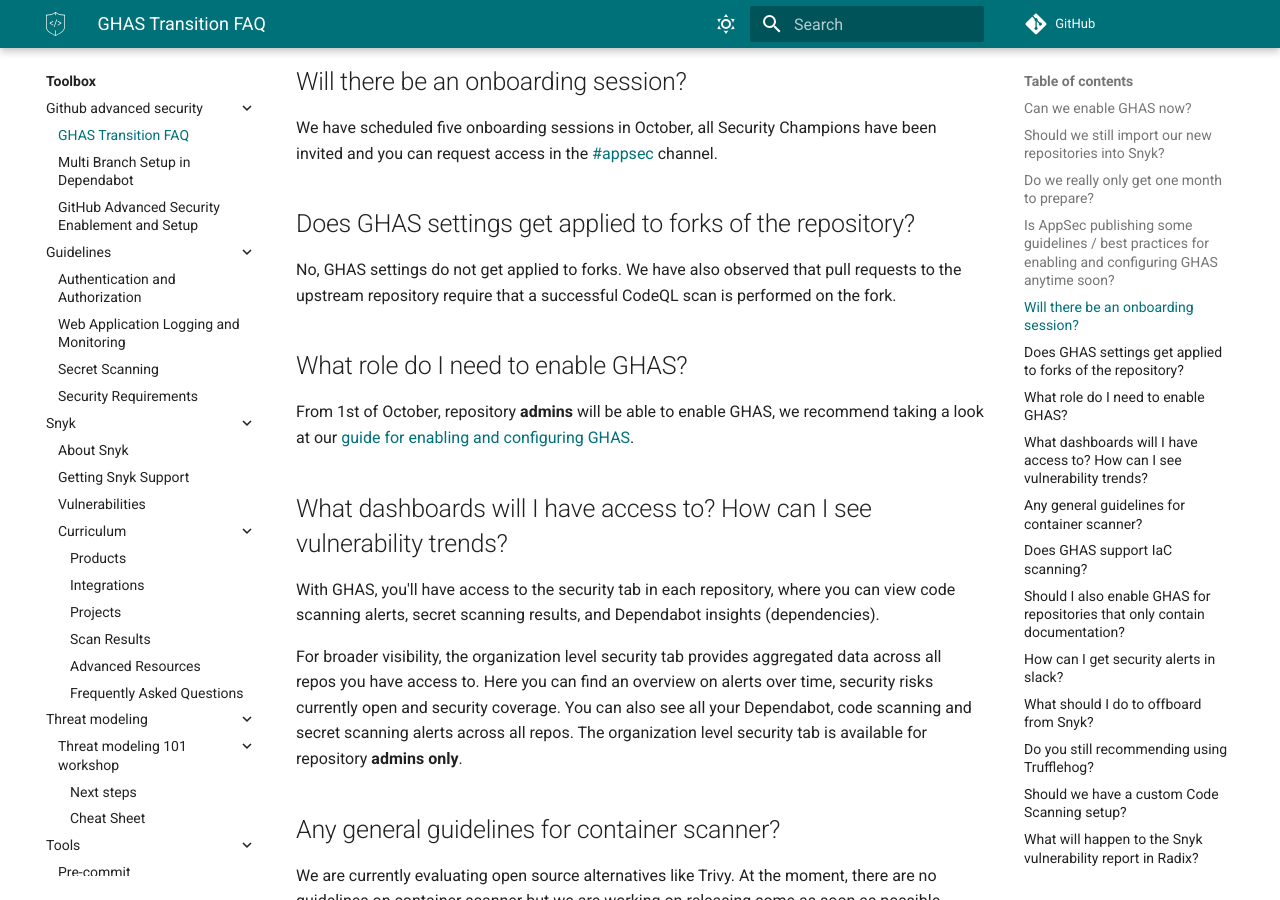
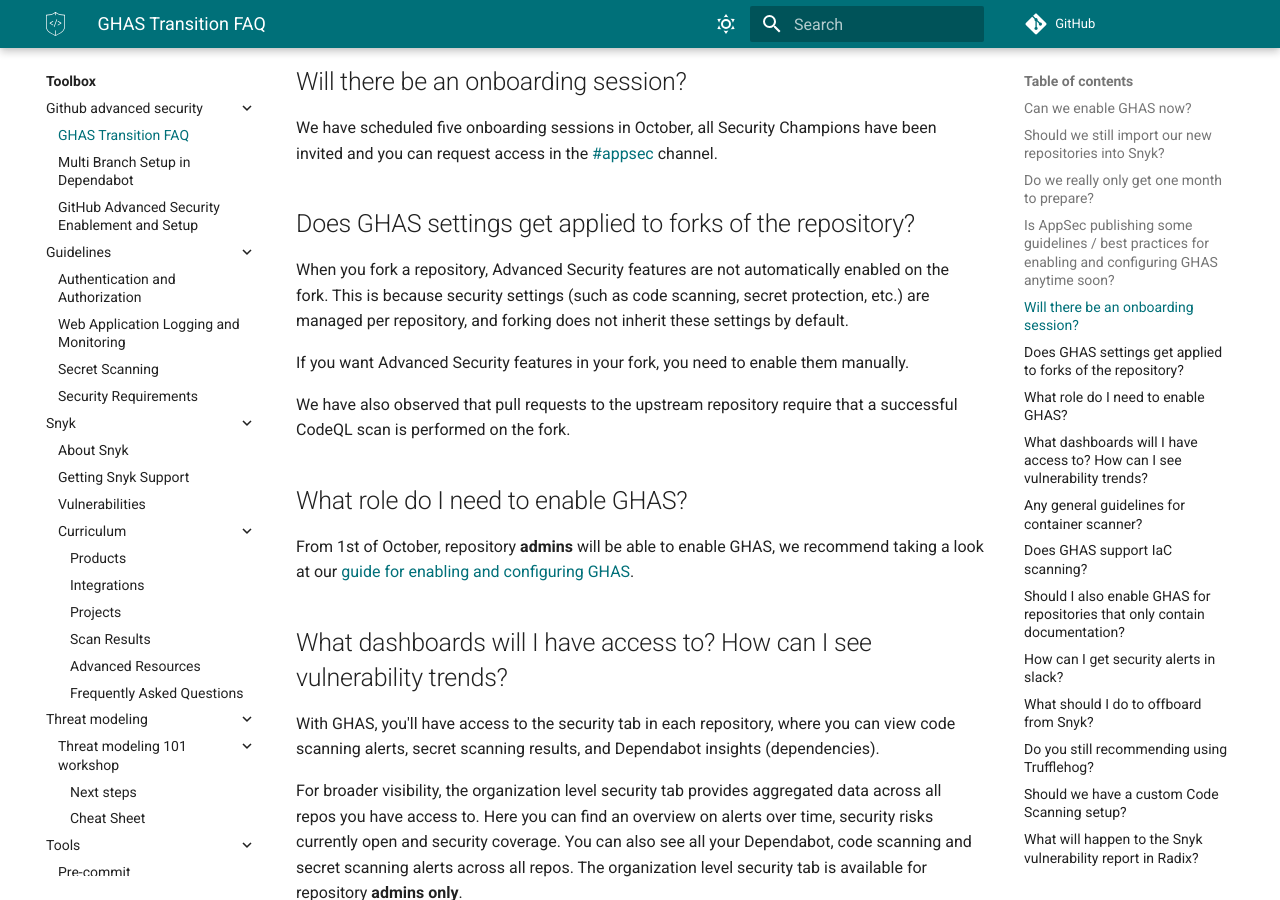
Before and after one commit to equinor/appsec, an MkDocs documentation site: the page built from docs/toolbox/github-advanced-security/faq.md, in a window 1280 px wide and 900 px high, scrolled down 793 px. Built offline with MkDocs 1.6.1 and Material for MkDocs 9.7.7, drawn with Linux system fonts in a browser that asks for light colours; some web fonts are replaced; comment, search, counter and statistics services are not loaded.

Commit message:
docs(faq): More detail and clearer answer to GHAS settings on forks

```diff
--- a/docs/toolbox/github-advanced-security/faq.md
+++ b/docs/toolbox/github-advanced-security/faq.md
@@ -23,7 +23,13 @@
 
 ## Does GHAS settings get applied to forks of the repository?
 
-No, GHAS settings do not get applied to forks. We have also observed that pull requests to the upstream repository require that a successful CodeQL scan is performed on the fork.
+When you fork a repository, Advanced Security features are not automatically enabled on the fork.
+This is because security settings (such as code scanning, secret protection, etc.) are managed per repository,
+and forking does not inherit these settings by default.
+
+If you want Advanced Security features in your fork, you need to enable them manually.
+
+We have also observed that pull requests to the upstream repository require that a successful CodeQL scan is performed on the fork.
 
 ## What role do I need to enable GHAS?
 
```
